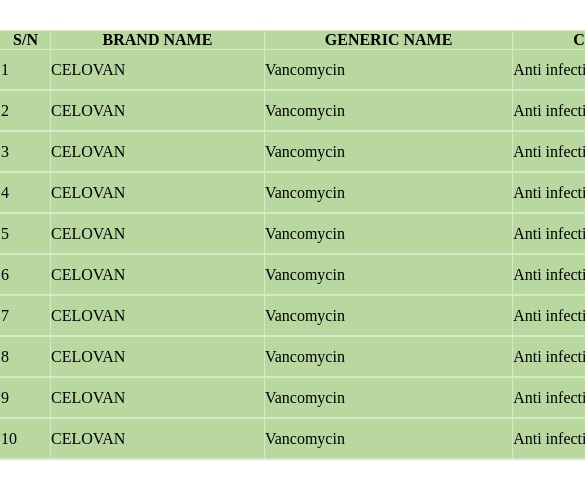
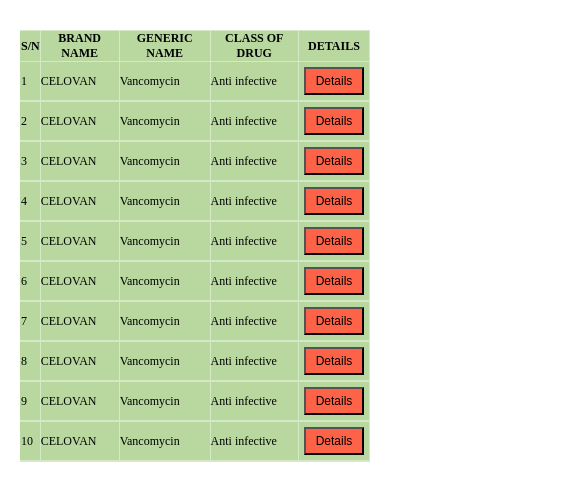
Before and after one commit to fuhad-odewale/lpacemaker, a plain HTML site: page index.html in a window 390 px wide. Shown: the top 500 px of the page, 585 px wide, since content can reach past the window. Drawn offline with Linux system fonts and the light colour scheme.

Commit message:
Update style.css

```diff
--- a/style.css
+++ b/style.css
@@ -37,3 +37,16 @@
 p {
     padding: 8px;
 }
+
+
+@media screen and (max-width: 480px) {
+    * {
+        font-size: 12px;
+    }
+
+    table{
+        width: 350px;
+        margin: auto;
+        margin-top: 30px;
+    }
+}
```
